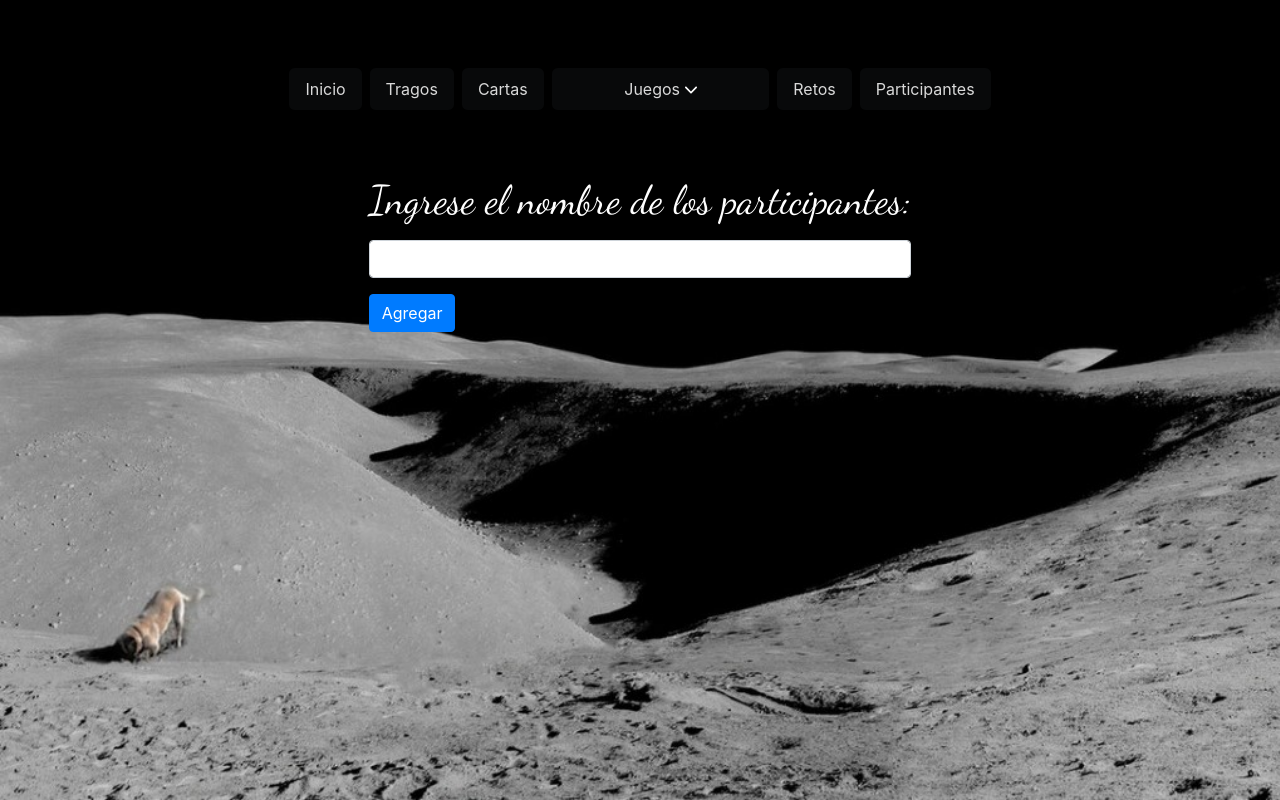
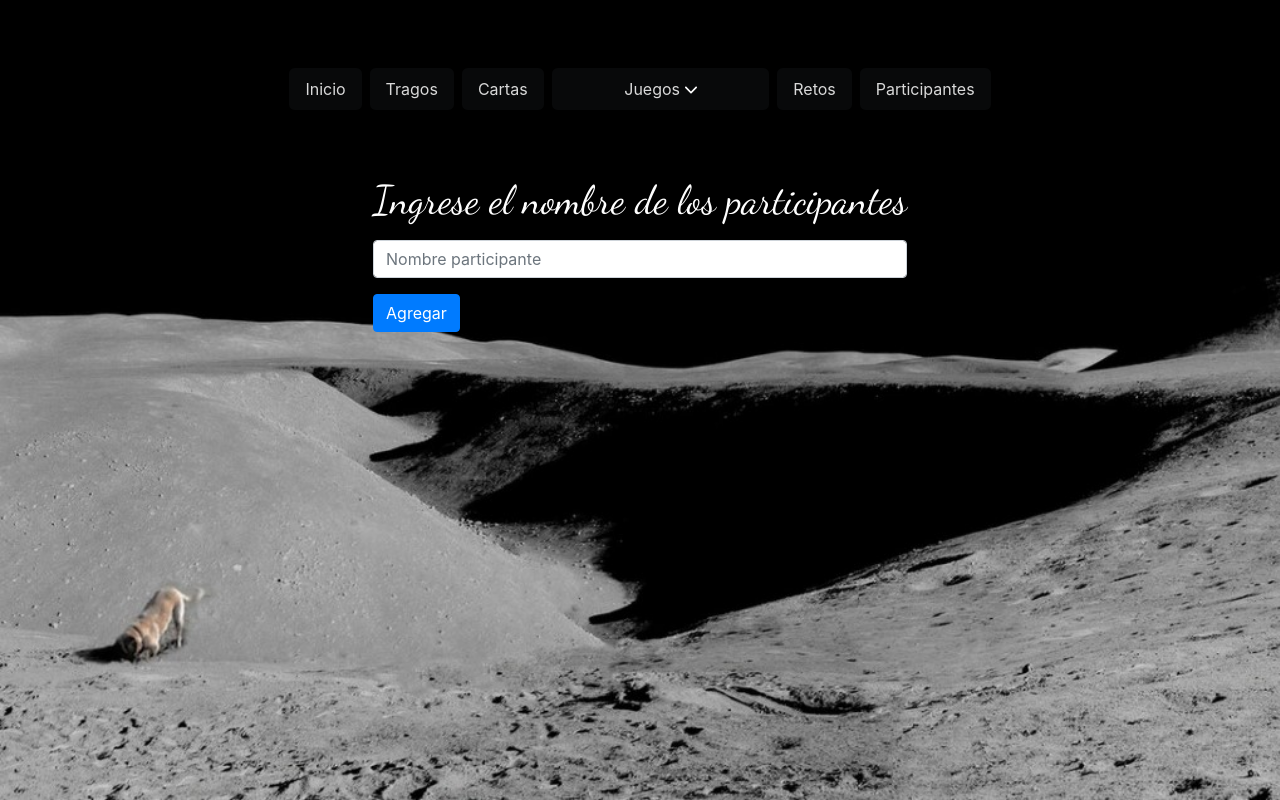
Before and after one commit to CuchiBJ/Metodolog-as-giles-Grupo-1, a plain HTML site: page participantes.html in a window 1280 px wide. Drawn offline with nearby package versions, Linux system fonts and the light colour scheme.

Commit message:
detalles estetica

```diff
--- a/participantes.html
+++ b/participantes.html
@@ -35,8 +35,8 @@
 
 
 
-            <h1>Ingrese el nombre de los participantes:</h1>
-            <input type="text" class="form-control my-3" v-model="nuevoparticipante" @keyup.enter="agregarparticipante">
+            <h1>Ingrese el nombre de los participantes</h1>
+            <input placeholder="Nombre participante" type="text" class="form-control my-3" v-model="nuevoparticipante" @keyup.enter="agregarparticipante">
             <button class="btn btn-primary" @click="agregarparticipante">Agregar</button>
 
 
```
Also changed, not shown: probabilidad.html (+1 -1 lines).
